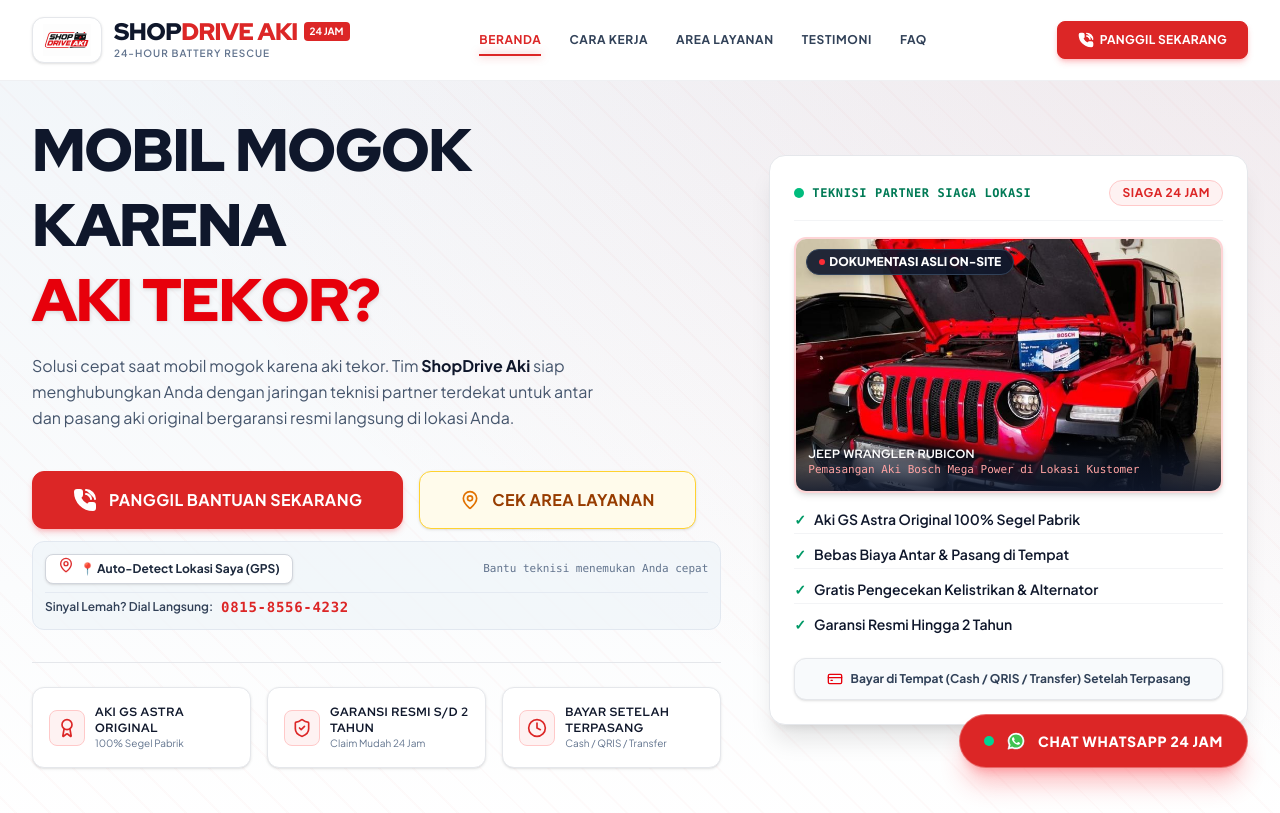
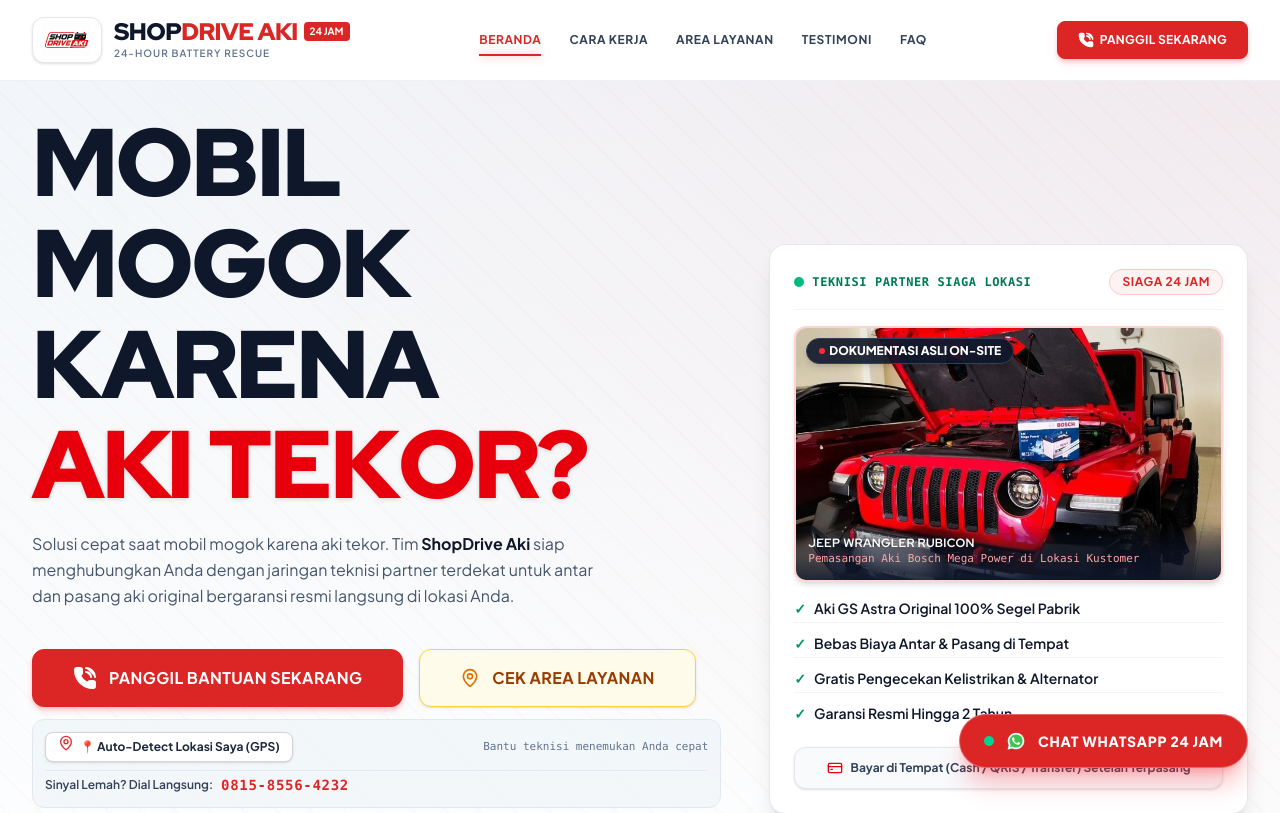
Before and after one commit to Ikhwankiki667/shop-driver-aki-landingpage, a Next.js app: page / in a window 1280 px wide. Shown: the top 813 px of the page. Built offline with nearby package versions, Linux system fonts and the light colour scheme.

Commit message:
feat: update SEO metadata and OpenGraph tags

```diff
--- a/src/components/common/FloatingEmergencyButton.tsx
+++ b/src/components/common/FloatingEmergencyButton.tsx
@@ -7,14 +7,20 @@
 export const FloatingEmergencyButton: React.FC = () => {
   return (
     <div className="hidden sm:block fixed bottom-8 right-8 z-50 gpu-layer">
-      <button
-        onClick={() => WhatsAppService.openEmergencyWhatsAppWithGPS()}
+      <a
+        href={WhatsAppService.buildEmergencyCallUrl()}
+        target="_blank"
+        rel="noopener noreferrer"
+        onClick={(e) => {
+          e.preventDefault();
+          WhatsAppService.openEmergencyWhatsAppWithGPS();
+        }}
         className="group relative flex items-center gap-3 bg-[#DC2626] hover:bg-[#B91C1C] text-white font-black text-sm uppercase tracking-wider py-4 px-6 rounded-full shadow-xl shadow-red-500/30 transition-all duration-300 hover:scale-105 border border-white/30 cursor-pointer"
       >
         <span className="w-2.5 h-2.5 rounded-full bg-emerald-400 shrink-0" />
         <WhatsAppIcon className="w-5 h-5 text-white shrink-0" />
         <span>CHAT WHATSAPP 24 JAM</span>
-      </button>
+      </a>
     </div>
   );
 };
--- a/src/components/sections/Hero.tsx
+++ b/src/components/sections/Hero.tsx
@@ -10,11 +10,81 @@
 import { Badge } from '../ui/Badge';
 
 export const Hero: React.FC = () => {
+  const [isConnecting, setIsConnecting] = React.useState(false);
   const [locationStatus, setLocationStatus] = React.useState<'idle' | 'locating' | 'success' | 'denied'>('idle');
   const [detectedMapsUrl, setDetectedMapsUrl] = React.useState<string | null>(null);
 
-  const handleDetectGPS = () => {
-    if (typeof window === 'undefined' || !navigator.geolocation) {
+  const redirectToWhatsApp = React.useCallback((coords?: { lat: number; lng: number }) => {
+    const phone = siteConfig.brand.whatsAppNumber;
+    let message = '';
+
+    if (coords) {
+      const mapsUrl = `https://maps.google.com/?q=${coords.lat.toFixed(5)},${coords.lng.toFixed(5)}`;
+      message = `Halo ShopDriveAki, saya butuh ganti aki. Lokasi GPS saya : ${mapsUrl}\n\nApakah ada teknisi yang bisa meluncur sekarang?`;
+    } else if (detectedMapsUrl) {
+      message = `Halo ShopDriveAki, saya butuh ganti aki. Lokasi GPS saya : ${detectedMapsUrl}\n\nApakah ada teknisi yang bisa meluncur sekarang?`;
+    } else {
+      message = `Halo ShopDrive Aki, saya butuh bantuan ganti aki mobil. Mohon infokan lokasinya.`;
+    }
+
+    const finalUrl = `https://wa.me/${phone}?text=${encodeURIComponent(message)}`;
+    if (typeof window !== 'undefined') {
+      window.location.href = finalUrl;
+    }
+  }, [detectedMapsUrl]);
+
+  const handleMainCTAClick = (e?: React.MouseEvent) => {
+    if (e) e.preventDefault();
+    if (isConnecting) return;
+
+    setIsConnecting(true);
+
+    if (detectedMapsUrl) {
+      redirectToWhatsApp();
+      return;
+    }
+
+    if (typeof window === 'undefined' || !navigator || !navigator.geolocation) {
+      redirectToWhatsApp();
+      return;
+    }
+
+    let hasRedirected = false;
+    const safeRedirectOnce = (coords?: { lat: number; lng: number }) => {
+      if (hasRedirected) return;
+      hasRedirected = true;
+      redirectToWhatsApp(coords);
+    };
+
+    const safetyTimer = setTimeout(() => {
+      safeRedirectOnce();
+    }, 3000);
+
+    navigator.geolocation.getCurrentPosition(
+      (position) => {
+        clearTimeout(safetyTimer);
+        const { latitude, longitude } = position.coords;
+        const mapsUrl = `https://maps.google.com/?q=${latitude.toFixed(5)},${longitude.toFixed(5)}`;
+        setDetectedMapsUrl(mapsUrl);
+        setLocationStatus('success');
+        safeRedirectOnce({ lat: latitude, lng: longitude });
+      },
+      (error) => {
+        clearTimeout(safetyTimer);
+        console.warn('Geolocation fallback:', error.message || error);
+        setLocationStatus('denied');
+        safeRedirectOnce();
+      },
+      {
+        enableHighAccuracy: false,
+        timeout: 3000,
+        maximumAge: 60000,
+      }
+    );
+  };
+
+  const handleDetectGPSOnly = () => {
+    if (typeof window === 'undefined' || !navigator || !navigator.geolocation) {
       setLocationStatus('denied');
       return;
     }
@@ -27,17 +97,15 @@
         setLocationStatus('success');
       },
       (error) => {
-        console.warn('Geolocation denied or failed:', error);
+        console.warn('Geolocation detect only fallback:', error.message || error);
         setLocationStatus('denied');
       },
-      { timeout: 8000, enableHighAccuracy: true }
+      {
+        enableHighAccuracy: false,
+        timeout: 3000,
+        maximumAge: 60000,
+      }
     );
-  };
-
-  const getEmergencyWaUrl = () => {
-    const locStr = detectedMapsUrl || '(share loc)';
-    const msg = `Halo ShopDriveAki, saya butuh ganti aki. Lokasi GPS saya : ${locStr}\n\nApakah ada teknisi yang bisa meluncur sekarang?`;
-    return `https://wa.me/${siteConfig.brand.whatsAppNumber}?text=${encodeURIComponent(msg)}`;
   };
 
   return (
@@ -60,7 +128,7 @@
 
             {/* Industrial Headline */}
             <div className="space-y-2 sm:space-y-4">
-              <h1 className="text-2xl sm:text-5xl lg:text-6xl font-black uppercase text-slate-900 tracking-tight font-display leading-tight">
+              <h1 className="text-4xl sm:text-6xl lg:text-7xl xl:text-8xl font-black uppercase text-slate-900 tracking-tight font-display leading-[1.05]">
                 Mobil Mogok Karena <br />
                 <span className="text-red-600 drop-shadow-sm">
                   Aki Tekor?
@@ -75,21 +143,25 @@
             {/* Two Action Buttons */}
             <div className="space-y-3 pt-1 sm:pt-2">
               <div className="flex flex-col sm:flex-row items-stretch sm:items-center gap-3 sm:gap-4">
-                <div className="w-full sm:w-auto">
+                <a
+                  href={`https://wa.me/${siteConfig.brand.whatsAppNumber}?text=${encodeURIComponent('Halo ShopDrive Aki, saya butuh bantuan ganti aki mobil. Mohon infokan lokasinya.')}`}
+                  onClick={handleMainCTAClick}
+                  className="w-full sm:w-auto"
+                >
                   <Button
                     variant="primary"
                     size="xl"
                     fullWidth
                     beaconGlow
-                    onClick={() => WhatsAppService.openEmergencyWhatsAppWithGPS()}
-                    className="rounded-xl font-black text-sm sm:text-base py-2.5 sm:py-4"
+                    disabled={isConnecting}
+                    className="rounded-xl font-black text-sm sm:text-base py-2.5 sm:py-4 disabled:opacity-80"
                     leftIcon={<PhoneCall className="w-5 h-5 sm:w-6 sm:h-6 fill-white text-white" />}
                   >
-                    PANGGIL BANTUAN SEKARANG
+                    {isConnecting ? 'MENGHUBUNGKAN KE WHATSAPP...' : 'PANGGIL BANTUAN SEKARANG'}
                   </Button>
-                </div>
+                </a>
 
-                <a href="#coverage" className="w-full sm:w-auto">
+                <a href="#area-layanan" className="w-full sm:w-auto">
                   <Button
                     variant="amberOutline"
                     size="xl"
@@ -106,24 +178,27 @@
               <div className="p-2.5 sm:p-3 bg-slate-100/80 rounded-xl border border-slate-200 space-y-1.5 sm:space-y-2">
                 <div className="flex flex-wrap items-center justify-between gap-2">
                   <button
-                    onClick={handleDetectGPS}
+                    onClick={handleDetectGPSOnly}
                     disabled={locationStatus === 'locating'}
-                    className="inline-flex items-center gap-1.5 px-2.5 py-1 sm:px-3 sm:py-1.5 rounded-lg bg-white border border-gray-300 text-slate-800 text-[11px] sm:text-xs font-bold shadow-sm hover:bg-slate-50 transition-colors disabled:opacity-50"
+                    className="inline-flex items-center gap-1.5 px-2.5 py-1 sm:px-3 sm:py-1.5 rounded-lg bg-white border border-gray-300 text-slate-800 text-[11px] sm:text-xs font-bold shadow-sm hover:bg-slate-50 transition-colors disabled:opacity-50 cursor-pointer"
                   >
                     <MapPin className="w-3.5 h-3.5 sm:w-4 sm:h-4 text-[#DC2626] animate-bounce" />
                     <span>
                       {locationStatus === 'locating'
                         ? 'Mendeteksi lokasi GPS...'
                         : locationStatus === 'success'
-                        ? '✓ Lokasi Terdeteksi! Panggil WA'
+                        ? '✓ Lokasi Terdeteksi'
+                        : locationStatus === 'denied'
+                        ? '⚠️ Lokasi Tidak Aktif'
                         : '📍 Auto-Detect Lokasi Saya (GPS)'}
                     </span>
                   </button>
 
                   <div className="text-[10px] sm:text-[11px] text-slate-500 font-mono">
                     {locationStatus === 'success' && 'Tersambung dengan Google Maps'}
-                    {locationStatus === 'denied' && 'Izin lokasi ditolak, tetap bisa panggil WA'}
+                    {locationStatus === 'denied' && 'Lokasi tidak aktif - Klik untuk panggil WA'}
                     {locationStatus === 'idle' && 'Bantu teknisi menemukan Anda cepat'}
+                    {locationStatus === 'locating' && 'Meminta akses lokasi dari browser...'}
                   </div>
                 </div>
 
--- a/src/components/sections/ServiceArea.tsx
+++ b/src/components/sections/ServiceArea.tsx
@@ -46,6 +46,7 @@
 
   return (
     <section id="coverage" className="py-10 sm:py-20 bg-white relative overflow-hidden border-b border-gray-200">
+      <div id="area-layanan" className="absolute -top-24 left-0 w-0 h-0 pointer-events-none" />
       <div className="max-w-7xl mx-auto px-4 sm:px-6 lg:px-8 relative z-10">
 
         {/* Section Header */}
--- a/src/services/WhatsAppService.ts
+++ b/src/services/WhatsAppService.ts
@@ -25,12 +25,15 @@
    * If GPS is granted, appends Google Maps link automatically.
    * If denied/failed/timed out (20s), launches WhatsApp with explicit manual location prompt.
    */
-  public static async openEmergencyWhatsAppWithGPS(locationName?: string): Promise<void> {
+  /**
+   * Directly opens WhatsApp emergency inquiry URL with instant click response.
+   * If userLocation / userMapsUrl is provided, it attaches the Google Maps GPS URL.
+   * Otherwise falls back safely to '(share loc)'.
+   */
+  public static openEmergencyWhatsApp(locationName?: string, userMapsUrl?: string): void {
     const phone = this.PHONE;
-
-    const launchUrl = (locationData?: string) => {
+    const gpsLocationStr = userMapsUrl || '(share loc)';
     let message = '';
-      const gpsLocationStr = locationData || '(share loc)';
 
     if (locationName) {
       message = `Halo ShopDriveAki, saya butuh ganti aki di area ${locationName}. Lokasi GPS saya : ${gpsLocationStr}\n\nApakah ada teknisi yang bisa meluncur sekarang?`;
@@ -40,29 +43,20 @@
 
     const finalUrl = `${this.BASE_URL}${phone}?text=${encodeURIComponent(message)}`;
     if (typeof window !== 'undefined') {
+      const isMobile = /Android|webOS|iPhone|iPad|iPod|BlackBerry|IEMobile|Opera Mini/i.test(navigator.userAgent);
+      if (isMobile) {
+        window.location.href = finalUrl;
+      } else {
         window.open(finalUrl, '_blank', 'noopener,noreferrer');
       }
-    };
-
-    if (typeof window !== 'undefined' && 'geolocation' in navigator) {
-      try {
-        const position = await new Promise<GeolocationPosition>((resolve, reject) => {
-          navigator.geolocation.getCurrentPosition(resolve, reject, {
-            enableHighAccuracy: true,
-            timeout: 20000, // 20 detik agar pengguna sempat mengklik 'Izinkan' di HP
-            maximumAge: 0,
-          });
-        });
-        const { latitude, longitude } = position.coords;
-        const mapsUrl = `https://maps.google.com/?q=${latitude.toFixed(5)},${longitude.toFixed(5)}`;
-        launchUrl(mapsUrl);
-        return;
-      } catch (err) {
-        console.warn('GPS detection skipped, denied, or timed out:', err);
     }
   }
 
-    launchUrl();
+  /**
+   * Backwards compatible instant launcher
+   */
+  public static async openEmergencyWhatsAppWithGPS(locationName?: string): Promise<void> {
+    this.openEmergencyWhatsApp(locationName);
   }
 
   /**
```
Also changed, not shown: src/components/common/MobileStickyCTA.tsx (+9 -3 lines). Lines whose indentation alone changed are shown as unchanged.
